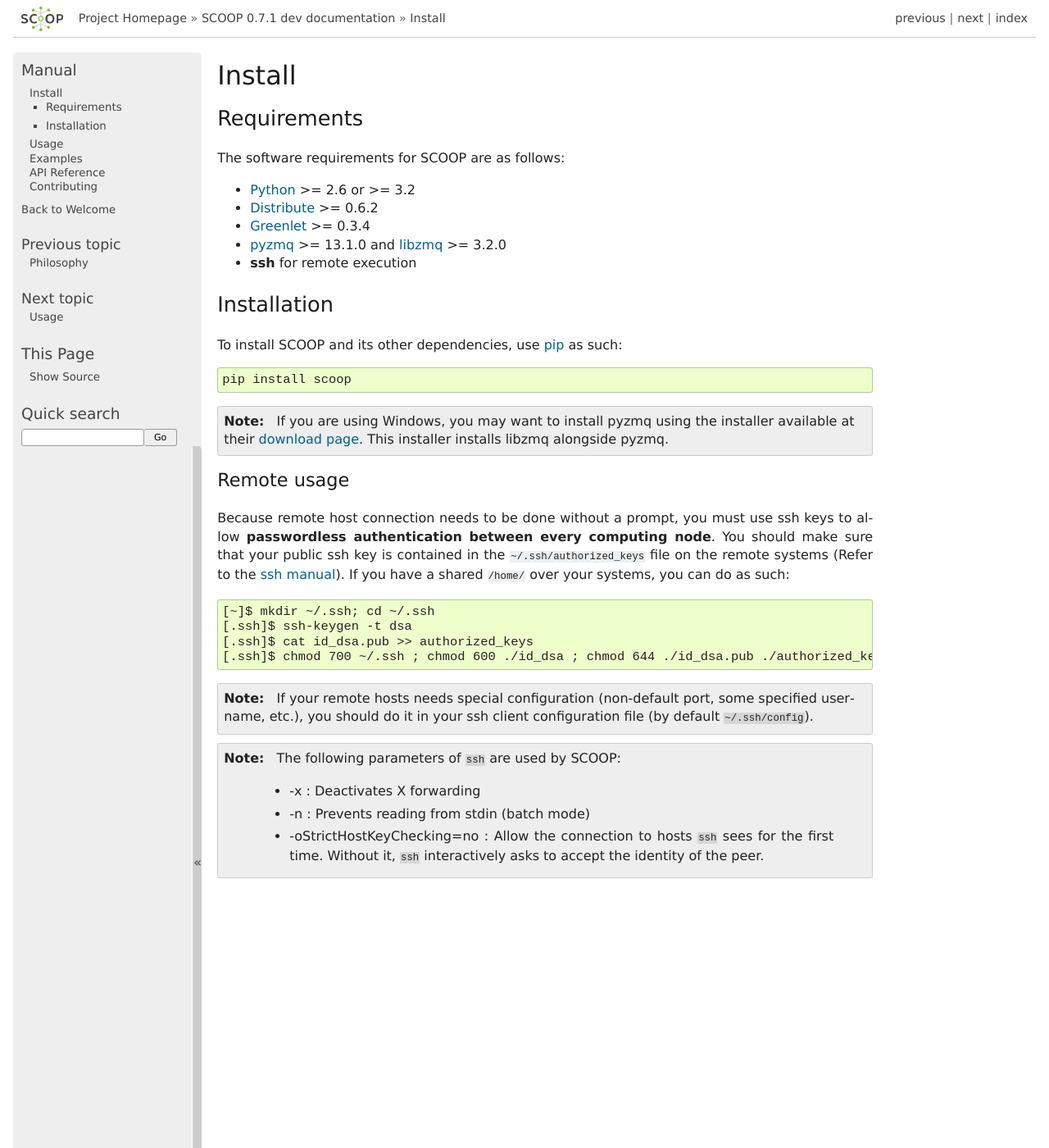
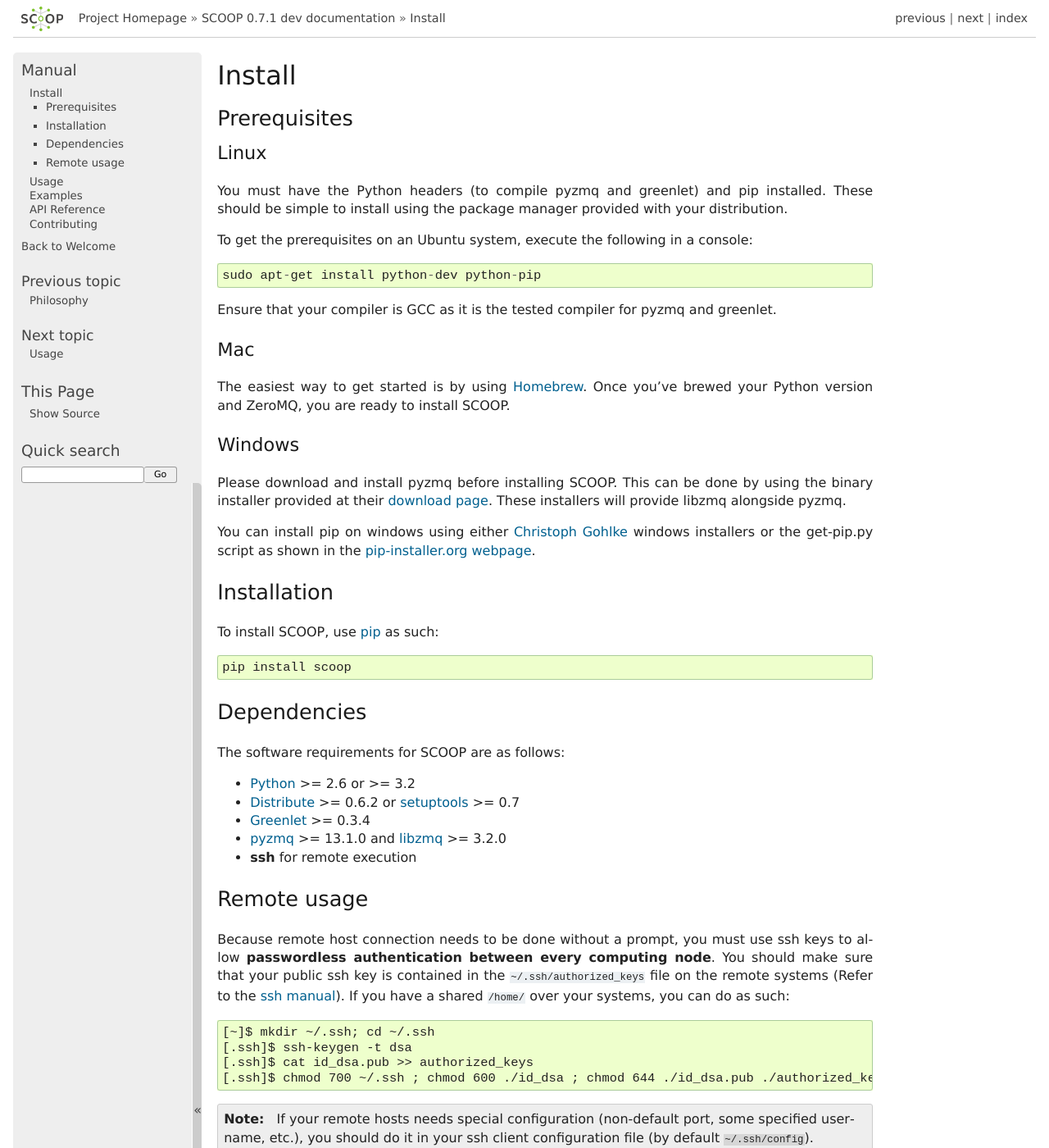
Before and after one commit to soravux/scoop, a Sphinx documentation site: the page built from doc/install.rst, in a window 1280 px wide and 1400 px high. Shown: the whole window at 82% size. Built offline with Sphinx 7.4.7, drawn with Linux system fonts in a browser that asks for light colours; formulas are drawn with MathJax 3.

Commit message:
+ Added informations in installation (documentation)

```diff
--- a/CHANGELOG.txt
+++ b/CHANGELOG.txt
@@ -1,7 +1,10 @@
-0.7.1 (2014/01/30)
+0.7.1 (2014/xx/xx)
 ------------------
 
 + Added: Support for SLURM (Thanks EBo!)
++ Added: Fallback to standard map when application launched without -m scoop
++ Improved: Debugging information on launching process
++ Improved: Documentation
 
 0.7.0 (2014/01/30)
 ------------------
--- a/doc/install.rst
+++ b/doc/install.rst
@@ -1,41 +1,72 @@
 Install
 =======
 
-Requirements
+Prerequisites
+-------------
+
+Linux
+~~~~~
+
+You must have the Python headers (to compile pyzmq and greenlet) and pip
+installed. These should be simple to install using the package manager
+provided with your distribution.
+
+To get the prerequisites on an Ubuntu system, execute the following in a
+console::
+
+    sudo apt-get install python-dev python-pip
+
+Ensure that your compiler is GCC as it is the tested compiler for pyzmq and
+greenlet.
+
+Mac
+~~~
+
+The easiest way to get started is by using `Homebrew <http://brew.sh/>`_. Once
+you've brewed your Python version and ZeroMQ, you are ready to install SCOOP.
+
+Windows
+~~~~~~~
+
+Please download and install pyzmq before installing SCOOP. This can be done by
+using the binary installer provided at their `download page
+<https://github.com/zeromq/pyzmq/downloads>`_. These installers will provide
+libzmq alongside pyzmq.
+
+You can install pip on windows using either `Christoph Gohlke
+<http://www.lfd.uci.edu/~gohlke/pythonlibs/#pip>`_ windows installers or the
+get-pip.py script as shown in the `pip-installer.org webpage <http://www.pip-
+installer.org/en/latest/installing.html>`_.
+
+Installation
+------------
+
+To install SCOOP, use  `pip <http://www.pip-
+installer.org/en/latest/index.html>`_ as such::
+
+    pip install scoop
+
+Dependencies
 ------------
 
 The software requirements for SCOOP are as follows:
 
 * `Python <http://www.python.org/>`_ >= 2.6 or >= 3.2
-* `Distribute <http://packages.python.org/distribute/>`_ >= 0.6.2
+* `Distribute <http://packages.python.org/distribute/>`_ >= 0.6.2 or `setuptools <https://pypi.python.org/pypi/setuptools>`_ >= 0.7
 * `Greenlet <http://pypi.python.org/pypi/greenlet>`_ >= 0.3.4
 * `pyzmq <http://www.zeromq.org/bindings:python>`_  >= 13.1.0 and
   `libzmq <http://www.zeromq.org/>`_ >= 3.2.0
 * :program:`ssh` for remote execution
 
-Installation
+Remote usage
 ------------
 
-To install SCOOP and its other dependencies, use
-`pip <http://www.pip-installer.org/en/latest/index.html>`_ as such::
-
-    pip install scoop
-
-.. note::
-
-    If you are using Windows, you may want to install pyzmq using the installer
-    available at their
-    `download page <https://github.com/zeromq/pyzmq/downloads>`_.
-    This installer installs libzmq alongside pyzmq.
-
-Remote usage
-~~~~~~~~~~~~
-
 Because remote host connection needs to be done without a prompt, you must use
-ssh keys to allow **passwordless authentication between every computing node**.
-You should make sure that your public ssh key is contained in the ``~/.ssh/authorized_keys``
-file on the remote systems (Refer to the `ssh manual <http://www.openbsd.org/cgi-bin/man.cgi?query=ssh>`_). If you have a shared :file:`/home/` over your systems,
-you can do as such::
+ssh keys to allow **passwordless authentication between every computing
+node**. You should make sure that your public ssh key is contained in the
+``~/.ssh/authorized_keys``  file on the remote systems (Refer to the `ssh
+manual <http://www.openbsd.org/cgi-bin/man.cgi?query=ssh>`_). If you have a
+shared :file:`/home/` over your systems,  you can do as such::
 
     [~]$ mkdir ~/.ssh; cd ~/.ssh
     [.ssh]$ ssh-keygen -t dsa
```
Also changed, not shown: doc/usage.rst (+11 -0 lines), 1 other file.
